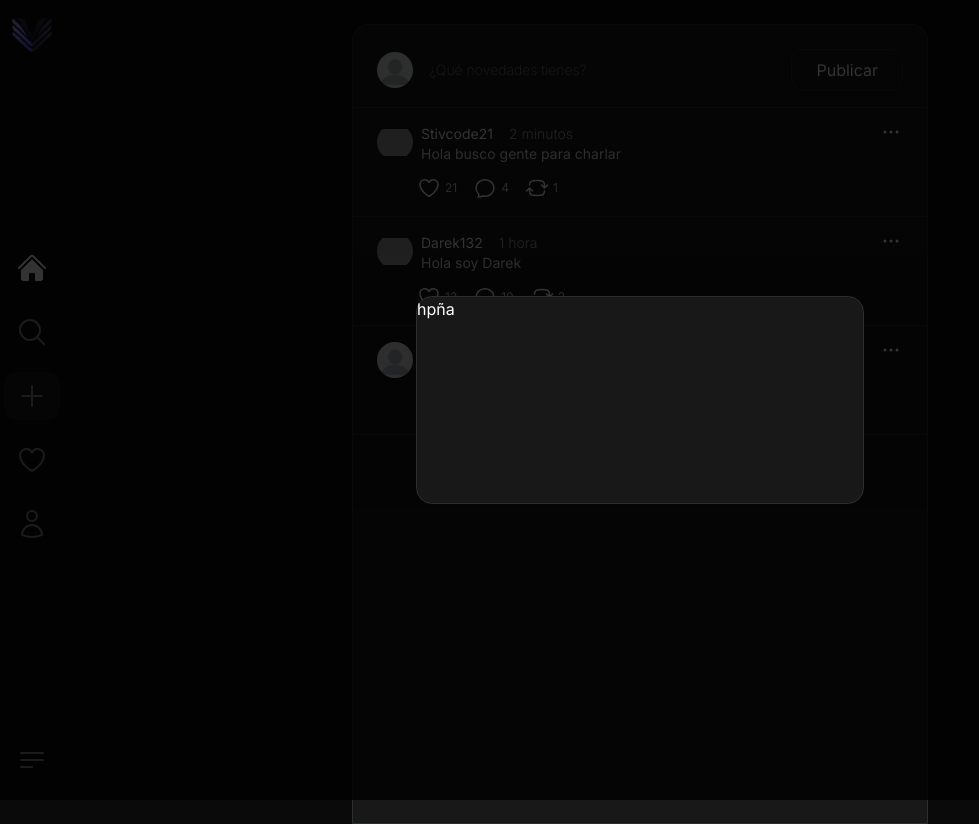
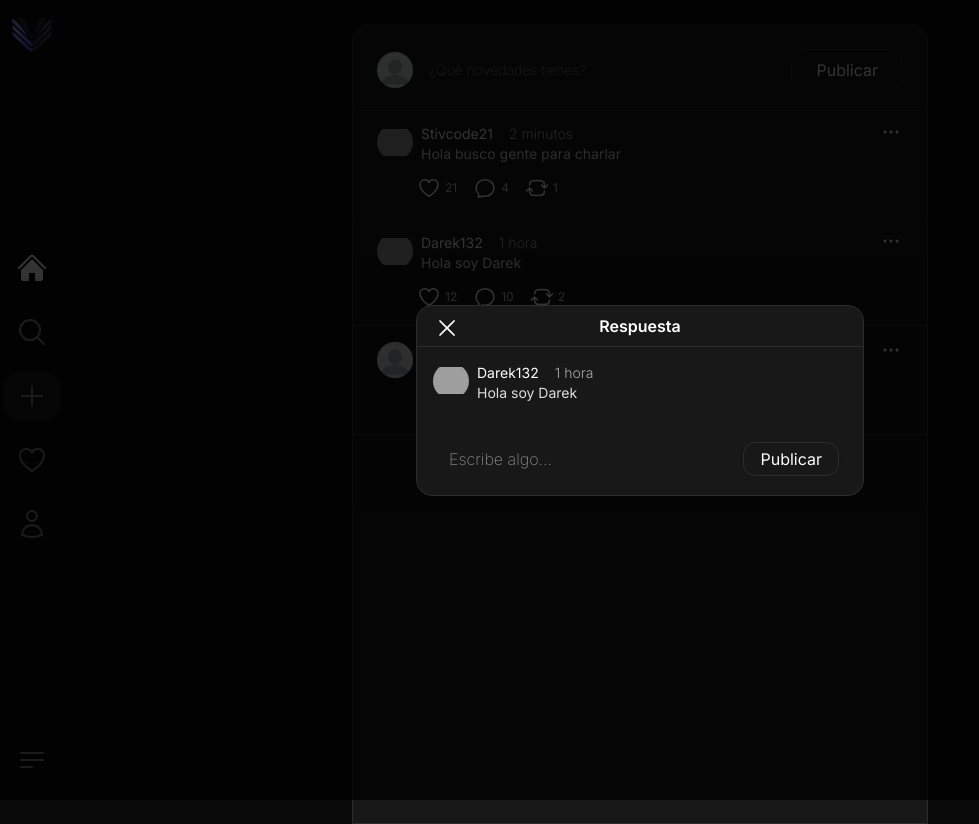
Before and after one commit to stivcode21/ViFlow-Social-Network, a React (Vite) app: page /home in a window 1280 px wide. Both pictures are taken after a click on the item "10". Shown: the whole page, without its empty margins (0-979 px from the left). Built offline with nearby package versions, Linux system fonts and the light colour scheme; grey boxes are pictures that could not be loaded.

Commit message:
modifying comment components

```diff
--- a/src/components/home/NewComment.tsx
+++ b/src/components/home/NewComment.tsx
@@ -1,8 +1,95 @@
-const NewComment: React.FC = () => {
+import { XMarkIcon } from "@heroicons/react/24/solid";
+
+interface CommentProps {
+  toggleModalComment: () => void;
+  commentData: {
+    img?: string;
+    name?: string;
+    time?: string;
+    post?: string;
+    comments?: commentType[];
+  };
+}
+
+interface commentType {
+  id?: number;
+  img?: string;
+  name?: string;
+  post?: string;
+  time?: string;
+}
+
+const NewComment: React.FC<CommentProps> = ({
+  commentData,
+  toggleModalComment,
+}) => {
   return (
     <div className="w-full h-full fixed top-0 bg-black/80 z-50 transition-all ease-in-out flex items-center justify-center">
-      <div className="modal-content bg-[#181818] border border-style h-52 rounded-2xl margin md:w-[52%] lg:w-[35%]">
-        <h1>hpña</h1>
+      {/* modal */}
+      <div className="modal-content bg-[#181818] border border-style h-auto rounded-2xl w-[95%] md:w-[52%] lg:w-[35%]">
+        <header className="relative w-full px-4 py-2 border-b border-style flex justify-center ">
+          <h1 className="font-semibold">Respuesta</h1>
+          <button
+            onClick={toggleModalComment}
+            className="absolute left-4 top-2"
+          >
+            <XMarkIcon className="w-7 h-7" />
+          </button>
+        </header>
+        {/* container scroll */}
+        <div className="px-4 py-4 overflow-y-scroll h-auto max-h-[350px] [&::-webkit-scrollbar]:hidden ">
+          <div className="flex items-start gap-2 text-sm mb-4">
+            <img
+              src={commentData.img || "/userPreviu.webp"}
+              alt="logo"
+              className="w-9 h-9 object-contain rounded-full"
+            />
+            <div>
+              <div className="flex gap-4">
+                <p className="">{commentData.name}</p>
+                <p className="text-[#aaaaaa] font-light">{commentData.time}</p>
+              </div>
+              <p className="text-[#ddd]">{commentData.post}</p>
+            </div>
+          </div>
+
+          {/* comentarios */}
+          {commentData.comments?.map((comment, i) => (
+            <div className="border-l-2 border-style ml-4 pl-2 pb-4" key={i}>
+              <div className=" flex items-start gap-2 text-sm">
+                <img
+                  src={comment.img || "/userPreviu.webp"}
+                  alt="logo"
+                  className="w-9 h-9 object-cover object-center rounded-full"
+                />
+                <div>
+                  <div className="flex gap-4">
+                    <p className="">{comment.name}</p>
+                    <p className="text-[#aaaaaa] font-light">{comment.time}</p>
+                  </div>
+                  <p className="text-[#ddd]">{comment.post}</p>
+                </div>
+              </div>
+              <div className="flex text-xs ml-11 text-[#aaa] gap-4 mt-1">
+                <p>Me gusta</p>
+                <p>Responder</p>
+              </div>
+            </div>
+          ))}
+
+          {/* nuevo comentario */}
+        </div>
+        <div className="flex items-center justify-center px-6 pt-1 pb-4">
+          <input
+            type="text"
+            placeholder="Escribe algo..."
+            className="w-full p-2 text-white font-extralight outline-none"
+            autoFocus
+          />
+          <button className="px-4 py-1 border border-style rounded-xl shadow button-theme">
+            Publicar
+          </button>
+        </div>
       </div>
     </div>
   );
--- a/src/components/home/NewPost.tsx
+++ b/src/components/home/NewPostInput.tsx
@@ -1,4 +1,4 @@
-const NewPost: React.FC = () => {
+const NewPostInput: React.FC = () => {
   return (
     <header className="px-6 mt-2 py-4 border-b border-style flex items-center w-full gap-2">
       <img
@@ -18,4 +18,4 @@ const NewPost: React.FC = () => {
   );
 };
 
-export default NewPost;
+export default NewPostInput;
--- a/src/components/home/Post.tsx
+++ b/src/components/home/Post.tsx
@@ -2,7 +2,6 @@ import {
   HeartIcon,
   ChatBubbleOvalLeftIcon,
   ArrowPathRoundedSquareIcon,
-  // PaperAirplaneIcon,
   EllipsisHorizontalIcon,
 } from "@heroicons/react/24/outline";
 import { ReactNode, useState } from "react";
@@ -15,7 +14,6 @@ interface PostProps {
   amountLike?: number;
   amountComments?: number;
   amountRepost?: number;
-
   toggleModalComment: () => void;
 }
 
@@ -30,8 +28,9 @@ const Post: React.FC<PostProps> = ({
   toggleModalComment,
 }) => {
   const [liked, setLiked] = useState(false);
-  const [localLikes, setLocalLikes] = useState(amountLike ?? 0); // Manejar los likes de forma local
+  const [localLikes, setLocalLikes] = useState(amountLike ?? 0);
 
+  //accion del boton de like
   const handleLiked = () => {
     const newLikedState = !liked;
     setLiked(newLikedState);
@@ -70,6 +69,7 @@ const Post: React.FC<PostProps> = ({
               {localLikes > 0 ? localLikes : ""}
             </p>
           </li>
+
           <li
             onClick={toggleModalComment}
             className="button-theme flex gap-1 items-center"
@@ -77,15 +77,13 @@ const Post: React.FC<PostProps> = ({
             <ChatBubbleOvalLeftIcon className="w-6 h-6" />
             <p className="text-xs text-[#ccc] ">{amountComments}</p>
           </li>
+
           <li className="button-theme flex gap-1 items-center">
             <ArrowPathRoundedSquareIcon className="w-6 h-6" />
             <p className="text-xs text-[#ccc] ">{amountRepost}</p>
           </li>
-          {/* <li className="button-theme flex gap-1 items-center">
-            <PaperAirplaneIcon className="w-5 h-5 -rotate-30" />
-            <p className="text-xs text-[#ccc] ">3</p>
-          </li> */}
         </ul>
+
         <button className="button-theme absolute top-3 right-0">
           <EllipsisHorizontalIcon className="w-6 h-6" />
         </button>
--- a/src/data/data.ts
+++ b/src/data/data.ts
@@ -1,4 +1,5 @@
 export interface PostType {
+  id: number;
   img?: string;
   name: string;
   post: string;
@@ -6,10 +7,20 @@ export interface PostType {
   amountLike?: number;
   amountComments?: number;
   amountRepost?: number;
+  comments?: CommentType[];
+}
+
+export interface CommentType {
+  id: number;
+  img?: string;
+  name: string;
+  post: string;
+  time: string;
 }
 
 const PostData: PostType[] = [
   {
+    id: 1,
     img: "https://www.stivcode.com/_next/image?url=https%3A%2F%2Ffirebasestorage.googleapis.com%2Fv0%2Fb%2Fdata-shop-f5bf3.appspot.com%2Fo%2FimgPortfolio%252Flogo.webp%3Falt%3Dmedia%26token%3Dc5b081ed-dc7f-4607-95fb-2b1eb4734400&w=750&q=75",
     name: "Stivcode21",
     post: "Hola busco gente para charlar",
@@ -17,8 +28,32 @@ const PostData: PostType[] = [
     amountLike: 21,
     amountComments: 4,
     amountRepost: 1,
+    comments: [
+      {
+        id: 1,
+        img: "https://fifpro.org/media/fhmfhvkx/messi-world-cup.jpg?rxy=0.48356841796117644,0.31512414378031967&width=1600&height=1024&rnd=133210253587130000",
+        name: "Messi",
+        post: "Que miras bobo!",
+        time: "10 minutos",
+      },
+      {
+        id: 2,
+        img: "https://ichef.bbci.co.uk/ace/ws/640/cpsprodpb/8B70/production/_102469653_gettyimages-962792890.jpg.webp",
+        name: "Cr7",
+        post: "SSiiiiuuuuUUUUU",
+        time: "8 horas",
+      },
+      {
+        id: 3,
+        img: "https://tmssl.akamaized.net/images/foto/galerie/kylian-mbappe-real-madrid-2024-25-presentation-1721130438-142555.jpg",
+        name: "Mbappe",
+        post: "hala Madrid",
+        time: "5 horas",
+      },
+    ],
   },
   {
+    id: 2,
     img: "https://seeklogo.com/images/G/goku-symbol-logo-C40151C42B-seeklogo.com.png",
     name: "Darek132",
     post: "Hola soy Darek",
@@ -26,14 +61,17 @@ const PostData: PostType[] = [
     amountLike: 12,
     amountComments: 10,
     amountRepost: 2,
+    comments: [],
   },
   {
+    id: 3,
     name: "pepito",
     post: "El pepe",
     time: "20 minutos",
     amountLike: 1,
     amountComments: 1,
+    comments: [],
   },
 ];
 
-export default PostData;
+export { PostData };
--- a/src/index.css
+++ b/src/index.css
@@ -81,10 +81,6 @@ html {
     animation: modal-show 0.2s ease-out;
   }
 
-  .modal-hidden {
-    animation: modal-hide 0.2s ease-in forwards;
-  }
-
   @keyframes modal-show {
     from {
       opacity: 0;
@@ -95,15 +91,4 @@ html {
       transform: translateY(0) scale(1);
     }
   }
-
-  @keyframes modal-hide {
-    from {
-      opacity: 1;
-      transform: translateY(0) scale(1);
-    }
-    to {
-      opacity: 0;
-      transform: translateY(10px) scale(0.95);
-    }
-  }
 }
--- a/src/pages/Home.tsx
+++ b/src/pages/Home.tsx
@@ -1,18 +1,35 @@
-import NewPost from "../components/home/NewPost";
+import NewPostInput from "../components/home/NewPostInput";
 import Post from "../components/home/Post";
 import MainLayout from "../layouts/MainLayout";
-import PostData from "../data/data.ts";
-import NewComment from "../components/home/newComment.tsx";
+import { PostData } from "../data/data";
+import NewComment from "../components/home/newComment";
 import { useState } from "react";
 
 const Home: React.FC = () => {
   const [modalComment, setModalComment] = useState(false);
+  const [selectedPost, setSelectedPost] = useState<number | null>(null);
+
+  //abrir modal y obtener data
+  const handleCommentClick = (postId: number) => {
+    setSelectedPost(postId);
+    setModalComment(true);
+  };
+
+  //filtrado por id de post seleccionado
+  const filterInfo = PostData.find((post) => post.id === selectedPost) || null;
+
   return (
     <>
-      {modalComment && <NewComment />}
+      {modalComment && filterInfo && (
+        <NewComment
+          toggleModalComment={() => setModalComment(false)} //cerrar modal
+          commentData={filterInfo} //info de post seleccionado
+        />
+      )}
+      {/* Layout principal */}
       <MainLayout>
         <div className="w-full h-auto">
-          <NewPost />
+          <NewPostInput />
           {PostData?.map((post, index) => (
             <Post
               key={index}
@@ -23,7 +40,7 @@ const Home: React.FC = () => {
               amountLike={post.amountLike}
               amountComments={post.amountComments}
               amountRepost={post.amountRepost}
-              toggleModalComment={() => setModalComment(true)}
+              toggleModalComment={() => handleCommentClick(post.id)}
             />
           ))}
         </div>
```
